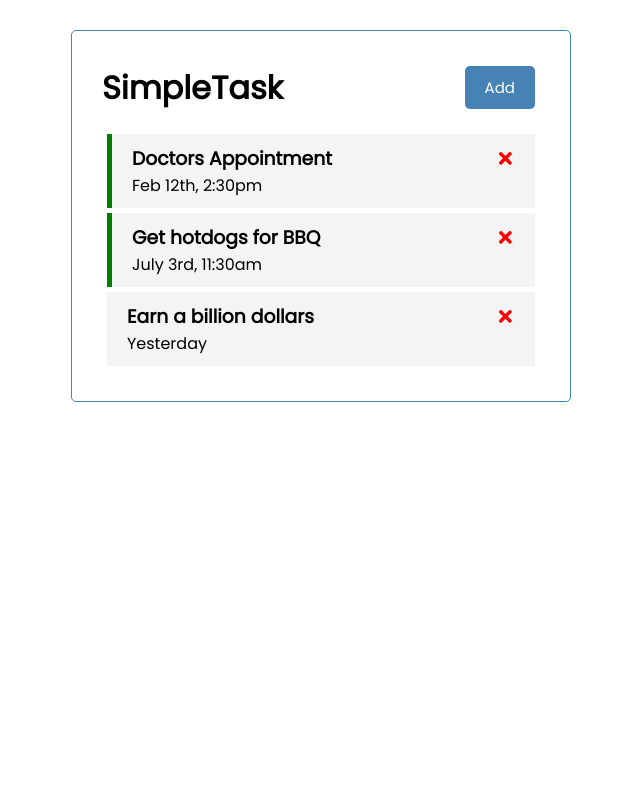
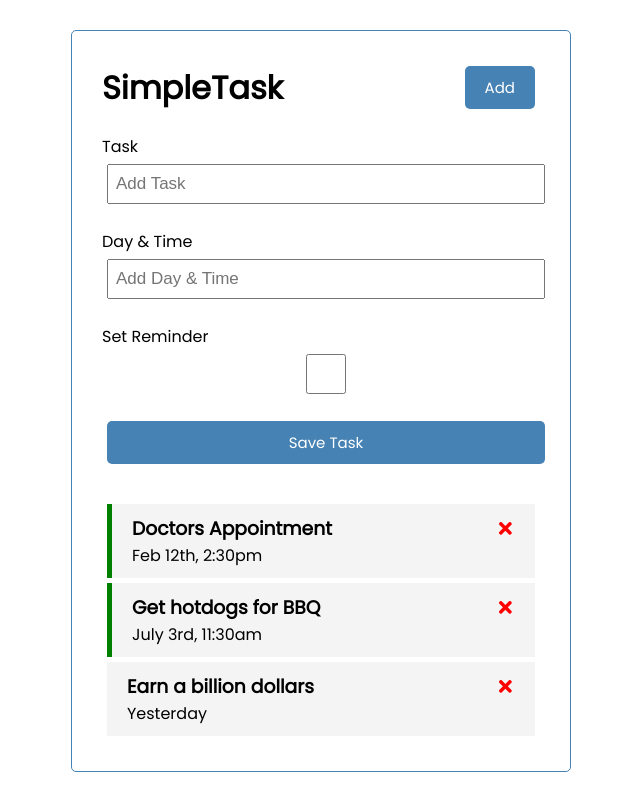
Before and after one commit to Aidanchill/SimpleTask, a React (Create React App) app: page / in a window 1280 px wide. Shown: the whole page, without its empty margins (319-959 px from the left). Built offline with nearby package versions, Linux system fonts and the light colour scheme.

Commit message:
built AddTask and formatted, functionality soon

```diff
--- a/src/App.js
+++ b/src/App.js
@@ -1,6 +1,7 @@
 import { useState } from 'react'
 import Header from './components/Header'
 import Tasks from './components/Tasks'
+import AddTask from './components/AddTask'
 
 function App({ title, text }) {
   const [tasks, setTasks] = useState([
@@ -38,6 +39,7 @@
     <div className="container">
       <h1>{title}</h1>
       <Header />
+      <AddTask />
       {tasks.length > 0 ? (<Tasks tasks={tasks} onDelete={deleteTask} onToggle={toggleReminder}/>) : 'No Current Tasks'}
     </div>
   );
--- /dev/null
+++ b/src/components/AddTask.js
@@ -0,0 +1,25 @@
+import PropTypes from 'prop-types'
+
+const AddTask = () => {
+    return (
+        <form className='add-form'>
+            <div className='form-control'>
+                <label>Task</label>
+                <input type='text'placeholder='Add Task'/>
+            </div>
+            <div className='form-control'>
+                <label>Day & Time</label>
+                <input type='text'placeholder='Add Day & Time'/>
+            </div>
+            <div className='form-control'>
+                <label>Set Reminder</label>
+                <input type='checkbox'/>
+            </div>
+
+            <input className='btn btn-block' style={{backgroundColor: 'steelblue'}} type='submit' value='Save Task'/>
+        </form>
+    )
+}
+
+
+export default AddTask
```
